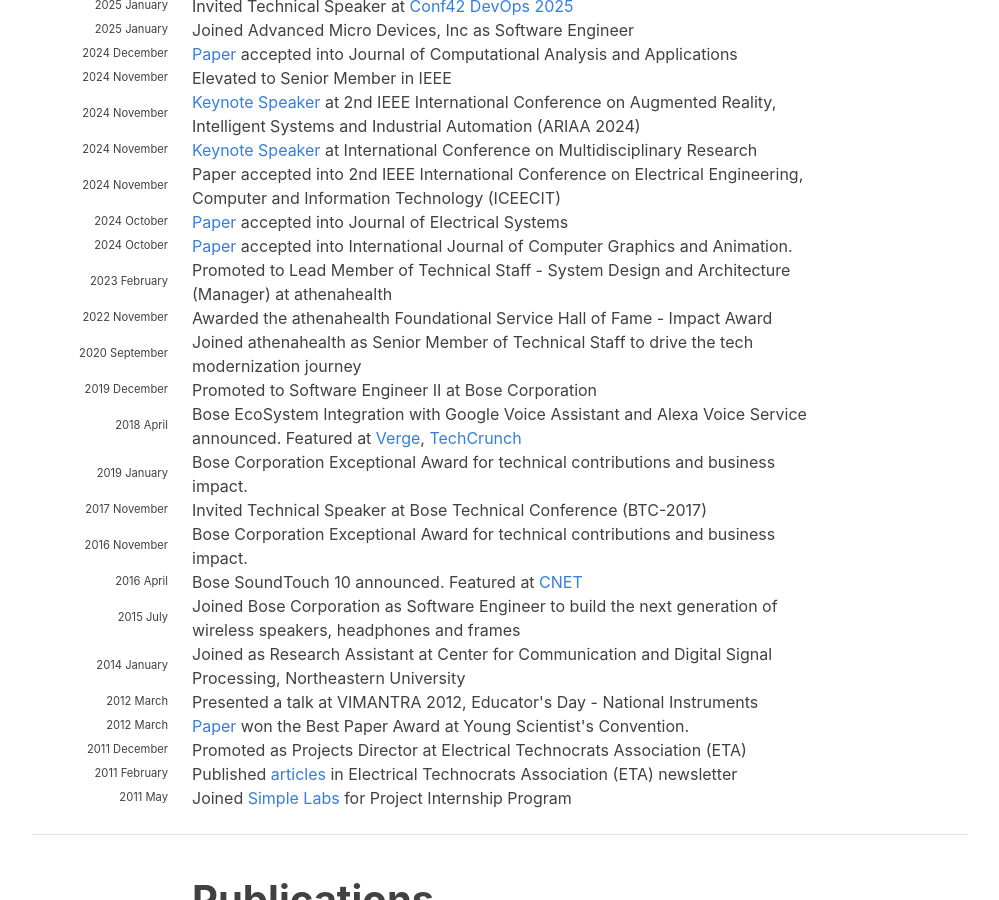
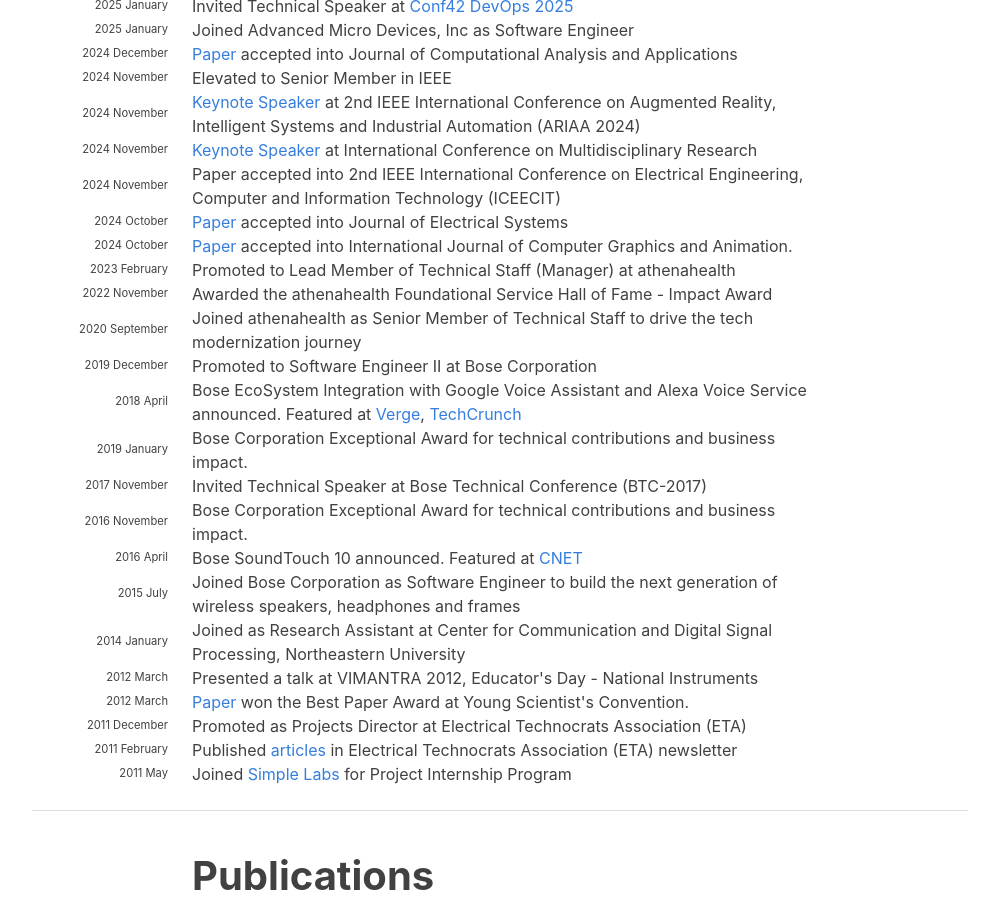
Before and after one commit to hariharanragothaman/hariharanragothaman.github.io, a Jekyll site: the page built from index.md, in a window 1280 px wide and 900 px high, scrolled down 1036 px. Shown: the whole window, without its empty margins (140-1139 px from the left). Built offline with Jekyll 4.4.1, drawn with Linux system fonts in a browser that asks for light colours; nearby versions of some CDN libraries; some web fonts are replaced.

Commit message:
Polishes and Updates

```diff
--- a/_data/news.yaml
+++ b/_data/news.yaml
@@ -52,7 +52,7 @@
 
 - year: 2023
   year-extra: February
-  description: Promoted to Lead Member of Technical Staff - System Design and Architecture (Manager) at athenahealth
+  description: Promoted to Lead Member of Technical Staff (Manager) at athenahealth
 
 - year: 2022
   year-extra: November
```
